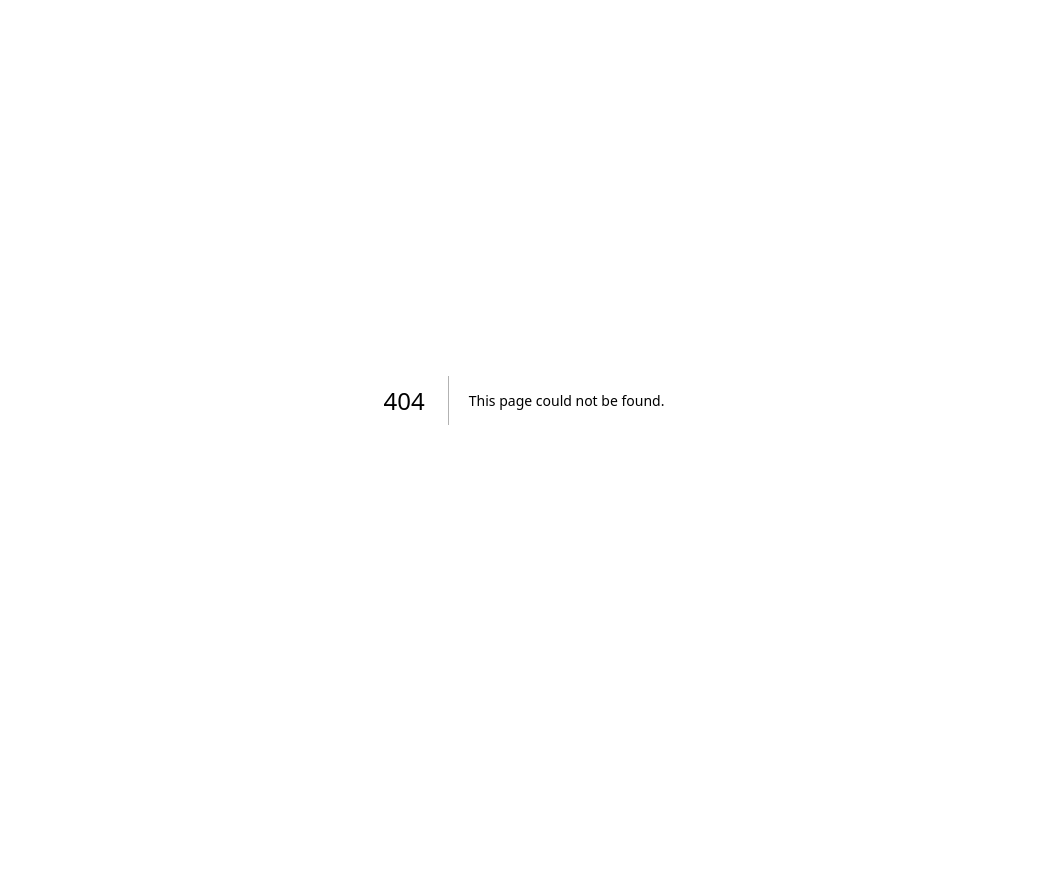
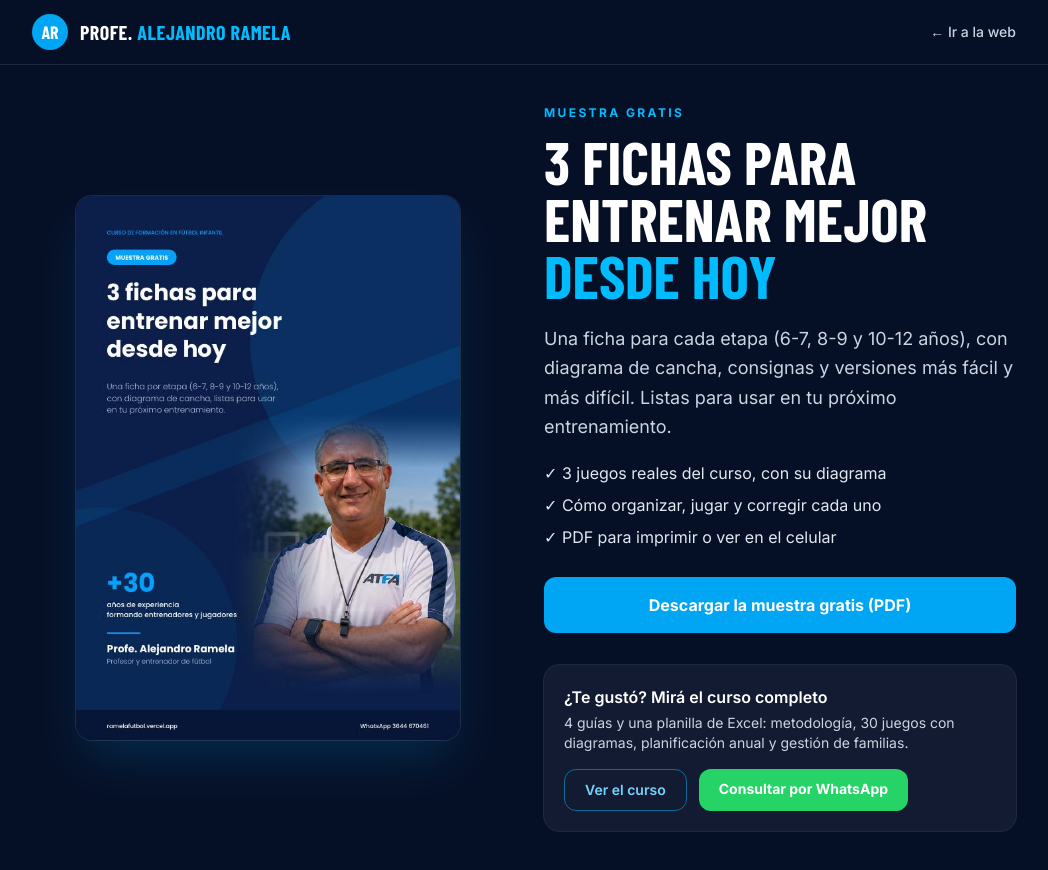
Before and after one commit to Alejaque/Web-Profe.-Ramela, a Next.js app: page /muestra-gratis in a window 1280 px wide. Before the commit this address had no page. Shown: the top 870 px of the page, without its empty margins (116-1164 px from the left). Before the commit the page ends 800 px from the top, so only its background shows below. Built offline with nearby package versions, Linux system fonts and the light colour scheme; a web font is replaced by a local one.

Commit message:
Add files via upload

```diff
--- /dev/null
+++ b/src/app/muestra-gratis/page.tsx
@@ -0,0 +1,64 @@
+import type { Metadata } from "next";
+import { LEGAL } from "@/lib/legal";
+
+export const metadata: Metadata = {
+  title: "Muestra gratis: 3 fichas de fútbol infantil | Profe. Alejandro Ramela",
+  description: "Descargá gratis 3 fichas con diagramas de cancha, una para cada etapa de 6 a 12 años.",
+};
+
+const wa = `https://wa.me/${LEGAL.whatsapp}?text=${encodeURIComponent("Hola Profe! Descargué la muestra gratis y quiero consultar por el curso de fútbol infantil.")}`;
+
+export default function MuestraGratisPage() {
+  return (
+    <div className="min-h-screen bg-[#050f26] pb-16">
+      <header className="border-b border-white/10">
+        <div className="mx-auto flex h-16 max-w-5xl items-center justify-between gap-4 px-5">
+          <a href="/" className="flex items-center gap-3" aria-label="Volver al inicio">
+            <span className="grid h-9 w-9 place-items-center rounded-full bg-sky-500 font-display text-lg font-extrabold text-white">AR</span>
+            <span className="font-display text-xl font-bold uppercase leading-none tracking-wide text-white">
+              Profe. <span className="text-sky-400">Alejandro Ramela</span>
+            </span>
+          </a>
+          <a href="/" className="text-sm font-medium text-slate-300 transition hover:text-white">← Ir a la web</a>
+        </div>
+      </header>
+
+      <main className="mx-auto mt-10 grid max-w-5xl items-center gap-10 px-5 md:grid-cols-2">
+        <div className="mx-auto w-full max-w-sm">
+          {/* eslint-disable-next-line @next/next/no-img-element */}
+          <img src="/images/muestra-portada.jpg" alt="Portada de la muestra gratis" className="w-full rounded-2xl shadow-2xl shadow-sky-500/20 ring-1 ring-white/10" />
+        </div>
+
+        <div>
+          <p className="text-xs font-bold uppercase tracking-[0.2em] text-sky-400">Muestra gratis</p>
+          <h1 className="mt-3 font-display text-5xl font-extrabold uppercase leading-[0.95] text-white sm:text-6xl">
+            3 fichas para entrenar mejor <span className="text-sky-400">desde hoy</span>
+          </h1>
+          <p className="mt-5 text-lg leading-relaxed text-slate-300">
+            Una ficha para cada etapa (6-7, 8-9 y 10-12 años), con diagrama de cancha, consignas y versiones más fácil y más difícil. Listas para usar en tu próximo entrenamiento.
+          </p>
+          <ul className="mt-5 space-y-2 text-slate-200">
+            <li>✓ 3 juegos reales del curso, con su diagrama</li>
+            <li>✓ Cómo organizar, jugar y corregir cada uno</li>
+            <li>✓ PDF para imprimir o ver en el celular</li>
+          </ul>
+          <a
+            href="/muestra-gratis.pdf"
+            download
+            className="mt-7 flex w-full items-center justify-center rounded-xl bg-sky-500 px-6 py-4 text-base font-bold text-white transition hover:bg-sky-400 sm:w-auto"
+          >
+            Descargar la muestra gratis (PDF)
+          </a>
+          <div className="mt-8 rounded-2xl bg-white/5 p-5 ring-1 ring-white/10">
+            <p className="font-semibold text-white">¿Te gustó? Mirá el curso completo</p>
+            <p className="mt-1 text-sm text-slate-300">4 guías y una planilla de Excel: metodología, 30 juegos con diagramas, planificación anual y gestión de familias.</p>
+            <div className="mt-4 flex flex-wrap gap-3">
+              <a href="/#cursos" className="rounded-xl border border-sky-400/50 px-5 py-2.5 text-sm font-semibold text-sky-300 transition hover:bg-sky-400/10">Ver el curso</a>
+              <a href={wa} target="_blank" rel="noopener noreferrer" className="rounded-xl bg-[#25D366] px-5 py-2.5 text-sm font-bold text-white transition hover:brightness-95">Consultar por WhatsApp</a>
+            </div>
+          </div>
+        </div>
+      </main>
+    </div>
+  );
+}
--- a/src/components/sections/Footer.tsx
+++ b/src/components/sections/Footer.tsx
@@ -19,6 +19,7 @@ export function Footer() {
           <a href="#planificador-ia" className="transition hover:text-white">Planificador IA</a>
           <a href="#profe" className="transition hover:text-white">El Profe</a>
           <a href="#preguntas" className="transition hover:text-white">Preguntas</a>
+          <a href="/muestra-gratis" className="transition hover:text-white">Muestra gratis</a>
           <a href="/terminos" className="transition hover:text-white">Términos y condiciones</a>
         </nav>
       </div>
```
Also changed, not shown: public/images/muestra-portada.jpg (added), 1 other file (tests, documents, lock files or other folders).
